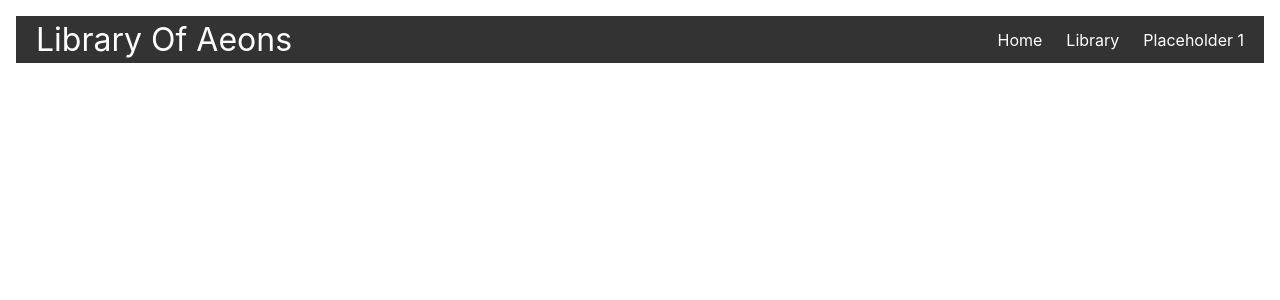
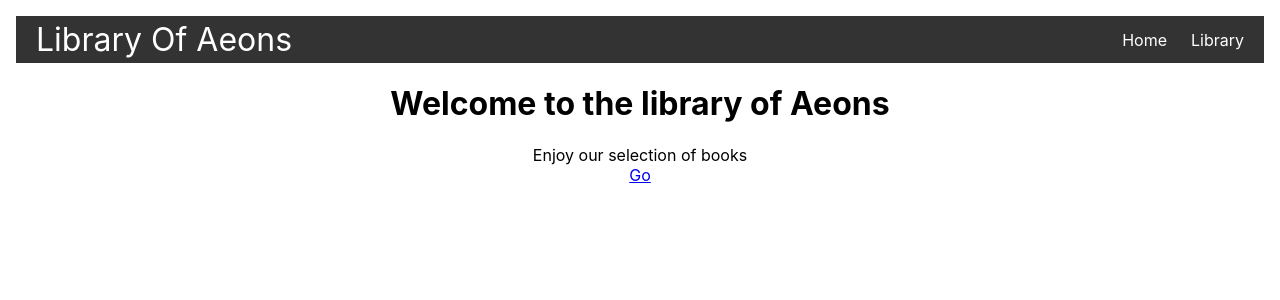
Before and after one commit to zerox555/LibraryPERNPublic, a React (Create React App) app: page /home in a window 1280 px wide. Shown: the top 300 px of the page. Built offline with nearby package versions, Linux system fonts and the light colour scheme.

Commit message:
added Home component

```diff
--- a/src/App.jsx
+++ b/src/App.jsx
@@ -2,6 +2,7 @@ import './App.css';
 import { BrowserRouter as Router, Route, Routes } from "react-router-dom"
 import Library from './components/Library';
 import Navbar from './components/Navbar';
+import Home from './components/Home';
 
 function App() {
   return (
@@ -12,6 +13,7 @@ function App() {
         <Routes>
           <Route path='/'> </Route>
           <Route path='/library' element={<Library />} />
+          <Route path='/home' element={<Home />} />
         </Routes>
       </Router>
     </div>
--- /dev/null
+++ b/src/components/Home.jsx
@@ -0,0 +1,13 @@
+import { Link } from "react-router-dom"
+
+
+export default function Home() {
+    return <div>
+        <main>
+            <h1>Welcome to the library of Aeons</h1>
+            <p1>Enjoy our selection of books</p1>
+            <br></br>
+            <Link to="/library">Go</Link>
+        </main>
+    </div>
+}
--- a/src/components/Navbar.jsx
+++ b/src/components/Navbar.jsx
@@ -1,19 +1,15 @@
 import "../styles.css"
 import { Link } from "react-router-dom"
-import Library from "./Library"
 
 export default function Navbar() {
     return <nav className="nav">
             <Link to="/" className="site-title">Library Of Aeons</Link>
             <ul>
                 <li>
-                    <Link to="/">Home</Link>
+                    <Link to="/home">Home</Link>
                 </li>
                 <li>
                     <Link to="/library">Library</Link>
-                </li>
-                <li>
-                    <Link to="/">Placeholder 1</Link>
                 </li>
             </ul>
 
```
Also changed, not shown: src/components/Library.jsx (+0 -56 lines).
